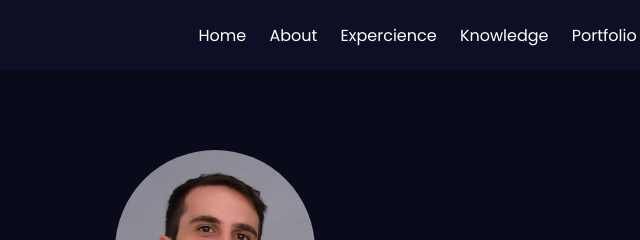
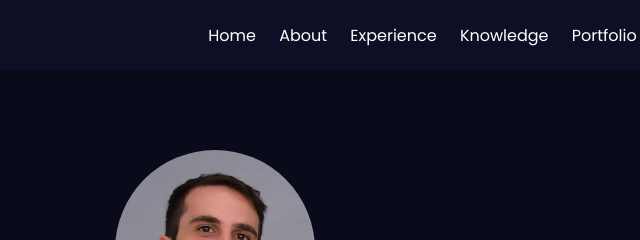
Before and after one commit to paulofarahalves/portfolio, a plain HTML site: page index.html in a window 1280 px wide. Shown: the top 240 px of the page, 425-1065 px from the left. Drawn offline with Linux system fonts and the light colour scheme.

Commit message:
Update index.html

```diff
--- a/index.html
+++ b/index.html
@@ -23,7 +23,7 @@
 				<div class="header-menus">
 					<a class="menu-link" href="#home">Home</a>
 					<a class="menu-link" href="#about">About</a>
-					<a class="menu-link" href="#experience">Expercience</a>
+					<a class="menu-link" href="#experience">Experience</a>
 					<a class="menu-link" href="#knowledge">Knowledge</a>
 					<a class="menu-link" href="#portfolio">Portfolio</a>
 					<a class="menu-link" href="#contact">Contact</a>
```
